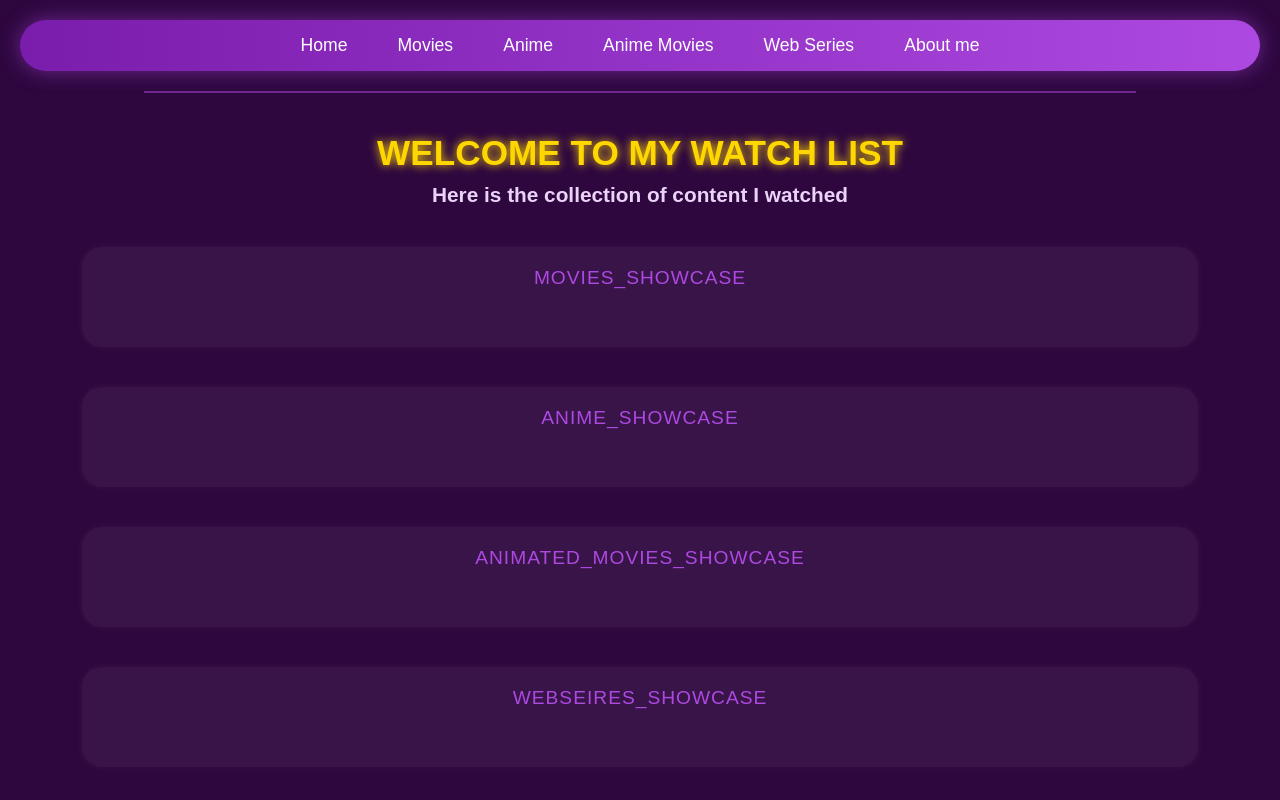
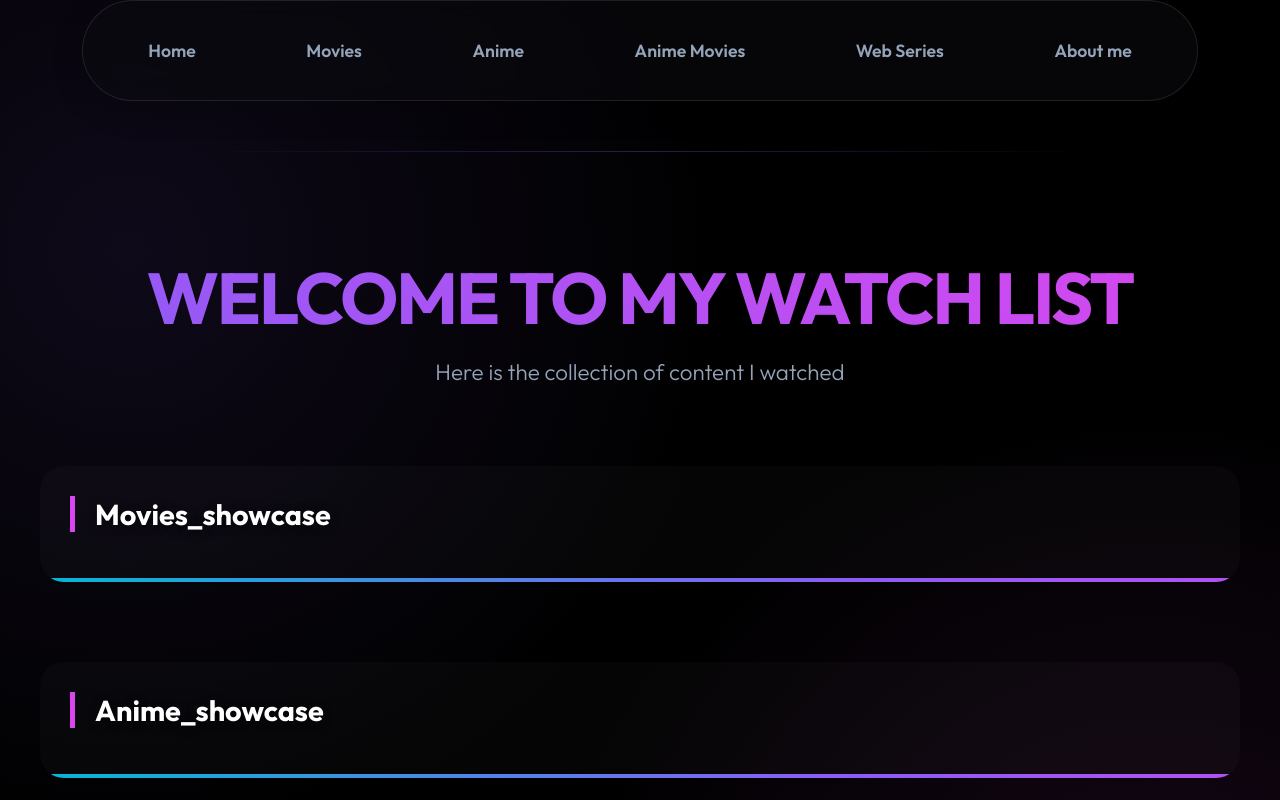
Before and after one commit to sgsuper12373/Movie_tracker, a plain HTML site: page index.html in a window 1280 px wide. Shown: the top 800 px of the page. Drawn offline with Linux system fonts and the light colour scheme.

Commit message:
some changes to looks

```diff
--- a/index.html
+++ b/index.html
@@ -1,27 +1,32 @@
 <!DOCTYPE html>
 <html lang="en">
+
 <head>
     <meta charset="UTF-8">
     <meta name="viewport" content="width=device-width, initial-scale=1.0">
-    <title>Document</title>
+    <title>Movie Tracker</title>
+    <link rel="preconnect" href="https://fonts.googleapis.com">
+    <link rel="preconnect" href="https://fonts.gstatic.com" crossorigin>
+    <link href="https://fonts.googleapis.com/css2?family=Outfit:wght@300;400;500;600;700&display=swap" rel="stylesheet">
     <link rel="stylesheet" href="style.css">
 </head>
+
 <body>
-    <div>
-    <nav>
-        <li class="nav_list"  id="home">Home</li>
-        <li class="nav_list"  id="Movies">Movies</li>
-        <li class="nav_list"  id="Anime">Anime</li>
-        <li class="nav_list"  id="Anime_movies">Anime Movies</li>
-        <li class="nav_list"  id="Web_Series">Web Series</li>
-        <li class="nav_list"  id="About_me">About me</li>
-    </nav>
+    <div class="nav_container">
+        <nav>
+            <li class="nav_list" id="home">Home</li>
+            <li class="nav_list" id="Movies">Movies</li>
+            <li class="nav_list" id="Anime">Anime</li>
+            <li class="nav_list" id="Anime_movies">Anime Movies</li>
+            <li class="nav_list" id="Web_Series">Web Series</li>
+            <li class="nav_list" id="About_me">About me</li>
+        </nav>
     </div>
 
-    <hr/>
+    <hr />
 
-    <h2 id="Greetings" >WELCOME TO MY WATCH LIST</h2>
-    <h3 id="Title" >Here is the collection of content I watched</h3>
+    <h2 id="Greetings">WELCOME TO MY WATCH LIST</h2>
+    <h3 id="Title">Here is the collection of content I watched</h3>
 
     <div id="Movies_showcase" class="quick_links">
 
@@ -44,4 +49,5 @@
 
 
 </body>
+
 </html>
--- a/style.css
+++ b/style.css
@@ -1,111 +1,311 @@
+/* Modern Premium Design - Movie Tracker */
+:root {
+    /* Color Palette - Deep Dark & Neon Accents */
+    --bg-color: #000000;
+    --surface-color: #13131f;
+    --surface-hover: #1c1c2e;
+    --primary-color: #8b5cf6;
+    /* Violet */
+    --secondary-color: #d946ef;
+    /* Fuchsia */
+    --accent-color: #06b6d4;
+    /* Cyan */
+    --text-primary: #ffffff;
+    --text-secondary: #94a3b8;
+
+    /* Gradients */
+    --gradient-primary: linear-gradient(135deg, var(--primary-color), var(--secondary-color));
+    --gradient-glow: linear-gradient(45deg, var(--primary-color), var(--secondary-color), var(--accent-color));
+    --gradient-flow: linear-gradient(90deg, var(--primary-color), var(--secondary-color), var(--accent-color), var(--primary-color));
+
+    /* Effects */
+    --glass-bg: rgba(19, 19, 31, 0.7);
+    --glass-border: 1px solid rgba(255, 255, 255, 0.1);
+    --shadow-glow: 0 0 20px rgba(139, 92, 246, 0.3);
+    --shadow-card: 0 10px 30px rgba(0, 0, 0, 0.5);
+
+    /* Spacing */
+    --container-width: 1200px;
+    --header-height: 80px;
+}
+
 * {
     margin: 0;
     padding: 0;
     box-sizing: border-box;
-    font-family: "Poppins", sans-serif;
 }
 
 body {
-    background-color: #2E073F;
-    color: #fff;
+    background-color: var(--bg-color);
+    color: var(--text-primary);
+    font-family: 'Outfit', sans-serif;
     min-height: 100vh;
-    padding: 20px;
+    overflow-x: hidden;
+    background-image:
+        radial-gradient(circle at 10% 20%, rgba(139, 92, 246, 0.1) 0%, transparent 40%),
+        radial-gradient(circle at 90% 80%, rgba(217, 70, 239, 0.1) 0%, transparent 40%);
+}
+
+/* Navigation */
+.nav_container {
+    width: 100%;
+    /* position: sticky; */
+    top: 30px;
+    z-index: 100;
+    display: flex;
+    justify-content: center;
+    padding: 0 20px;
 }
 
 nav {
+    background: rgba(10, 10, 15, 0.6);
+    backdrop-filter: blur(12px);
+    -webkit-backdrop-filter: blur(12px);
+    border: var(--glass-border);
+    /* Increased size (approx 1.5x padding) */
+    width: 90%;
+    padding: 30px;
+    border-radius: 100px;
     display: flex;
-    justify-content: center;
-    background: linear-gradient(90deg, #7A1CAC, #AD49E1);
-    border-radius: 50px;
-    box-shadow: 0 0 20px rgba(173, 73, 225, 0.5);
-    padding: 15px 0;
-    margin-bottom: 20px;
+    justify-content: space-around;
+    gap: 40px;
+    box-shadow: 0 8px 32px rgba(0, 0, 0, 0.2);
+    transition: all 0.3s ease;
+
 }
 
 .nav_list {
     list-style: none;
-    margin: 0 25px;
+    color: var(--text-secondary);
+    font-weight: 600;
+    /* Increased font size */
     font-size: 1.1rem;
-    font-weight: 500;
     cursor: pointer;
-    transition: all 0.3s ease;
+    transition: all 0.4s cubic-bezier(0.175, 0.885, 0.32, 1.275);
+    display: flex;
     position: relative;
+    padding: 8px 16px;
+    border-radius: 30px;
 }
 
-.nav_list::after {
-    content: "  ";
-    position: absolute;
-    bottom: -5px;
-    left: 50%;
-    transform: translateX(-50%);
-    width: 0%;
-    height: 3px;
-    background-color: #fff;
-    border-radius: 10px;
-    transition: width 0.3s ease;
+/* Hover Effects for Navbar */
+.nav_list:hover {
+    color: var(--text-primary);
+    background: rgba(99, 101, 230, 0.1);
+    transform: scale(1.2);
+    /* Make it bigger */
+    box-shadow: 0 0 20px rgba(255, 255, 255, 0.4);
+    /* Glow effect */
+    text-shadow: 0 0 8px rgba(255, 255, 255, 0.5);
 }
 
-.nav_list:hover::after {
-    width: 60%;
+.nav_list.active,
+.nav_list:active {
+    color: var(--text-primary);
+    transform: scale(0.95);
 }
 
-.nav_list:hover {
-    color: #FFD700;
-    transform: scale(1.1);
-}
-
-/* Headings */
+/* Header Section */
 #Greetings {
     text-align: center;
-    font-size: 2.2rem;
-    color: #FFD700;
-    margin-top: 40px;
-    text-shadow: 0 0 10px #FFD700;
+    font-size: 4.5rem;
+    font-weight: 800;
+    margin-top: 100px;
+    background: var(--gradient-glow);
+    background-size: 200% auto;
+    -webkit-background-clip: text;
+    background-clip: text;
+    color: transparent;
+    letter-spacing: -2px;
+    animation: fadeInDown 0.8s ease-out, gradientMove 5s linear infinite;
 }
 
 #Title {
     text-align: center;
-    font-size: 1.3rem;
-    color: #EBD3F8;
-    margin-top: 10px;
-    margin-bottom: 40px;
+    font-size: 1.4rem;
+    color: var(--text-secondary);
+    margin-top: 15px;
+    margin-bottom: 80px;
+    font-weight: 300;
+    animation: fadeInUp 0.8s ease-out 0.2s backwards;
 }
 
 hr {
     border: none;
-    border-top: 2px solid #AD49E1;
-    width: 80%;
-    margin: 20px auto;
-    opacity: 0.5;
+    height: 1px;
+    background: linear-gradient(90deg, transparent, var(--primary-color), transparent);
+    width: 70%;
+    margin: 50px auto;
+    opacity: 0.3;
 }
 
+/* Content Sections */
 .quick_links {
-    display: flex;
-    flex-wrap: wrap;
-    justify-content: center;
-    gap: 25px;
-    margin: 40px auto;
-    width: 90%;
-    min-height: 100px;
-    padding: 20px;
-    border-radius: 20px;
-    background: rgba(255, 255, 255, 0.05);
-    box-shadow: 0 0 10px rgba(255, 255, 255, 0.05);
-    transition: background 0.3s ease;
+    display: grid;
+    grid-template-columns: repeat(auto-fill, minmax(280px, 1fr));
+    gap: 30px;
+    max-width: var(--container-width);
+    margin: 0 auto 80px;
+    padding: 30px;
+    border-radius: 24px;
+    position: relative;
+    background: rgba(255, 255, 255, 0.02);
+    overflow: hidden;
 }
 
-.quick_links:hover {
-    background: rgba(255, 255, 255, 0.1);
+/* Gradient Flow Animation for Quick Links Container */
+.quick_links::after {
+    content: '';
+    position: absolute;
+    bottom: 0;
+    left: 0;
+    width: 100%;
+    height: 4px;
+    background: var(--gradient-flow);
+    background-size: 200% auto;
+    animation: gradientFlow 3s linear infinite;
 }
 
+/* Section Titles */
 .quick_links::before {
     content: attr(id);
-    display: block;
+    grid-column: 1 / -1;
+    font-size: 1.8rem;
+    font-weight: 700;
+    color: var(--text-primary);
+    margin-bottom: 20px;
+    text-transform: capitalize;
+    border-left: 5px solid var(--secondary-color);
+    padding-left: 20px;
+    display: flex;
+    align-items: center;
+    text-shadow: 0 2px 10px rgba(0, 0, 0, 0.5);
+}
+
+/* Empty State */
+.quick_links:empty::after {
+    content: "No content yet";
+    grid-column: 1 / -1;
     text-align: center;
-    width: 100%;
-    font-size: 1.2rem;
-    color: #AD49E1;
-    text-transform: uppercase;
-    letter-spacing: 1px;
-    margin-bottom: 10px;
+    padding: 60px;
+    background: var(--surface-color);
+    border: var(--glass-border);
+    border-radius: 20px;
+    color: var(--text-secondary);
+    font-style: italic;
+    font-size: 1.1rem;
+    /* Reset animation for the empty state text so it doesn't look like the border */
+    height: auto;
+    width: auto;
+    position: static;
+    animation: none;
+    box-shadow: inset 0 0 20px rgba(0, 0, 0, 0.2);
 }
+
+/* Animations */
+@keyframes fadeInDown {
+    from {
+        opacity: 0;
+        transform: translateY(-30px);
+    }
+
+    to {
+        opacity: 1;
+        transform: translateY(0);
+    }
+}
+
+@keyframes fadeInUp {
+    from {
+        opacity: 0;
+        transform: translateY(30px);
+    }
+
+    to {
+        opacity: 1;
+        transform: translateY(0);
+    }
+}
+
+@keyframes gradientMove {
+    0% {
+        background-position: 0% 50%;
+    }
+
+    50% {
+        background-position: 100% 50%;
+    }
+
+    100% {
+        background-position: 0% 50%;
+    }
+}
+
+@keyframes gradientFlow {
+    0% {
+        background-position: 0% 0%;
+    }
+
+    100% {
+        background-position: 200% 0%;
+    }
+}
+
+/* Responsive Design */
+@media (max-width: 1024px) {
+    nav {
+        padding: 15px 30px;
+        gap: 20px;
+    }
+
+    .nav_list {
+        font-size: 1rem;
+    }
+}
+
+@media (max-width: 768px) {
+    .nav_container {
+        top: 10px;
+        padding: 0 10px;
+    }
+
+    nav {
+        width: 100%;
+        padding: 15px 20px;
+        gap: 15px;
+        justify-content: flex-start;
+        overflow-x: auto;
+        -webkit-overflow-scrolling: touch;
+        border-radius: 20px;
+        /* Hide scrollbar */
+        scrollbar-width: none;
+    }
+
+    nav::-webkit-scrollbar {
+        display: none;
+    }
+
+    .nav_list {
+        white-space: nowrap;
+        font-size: 0.9rem;
+        padding: 6px 12px;
+    }
+
+    #Greetings {
+        font-size: 2.8rem;
+        padding: 0 15px;
+        margin-top: 60px;
+    }
+
+    #Title {
+        font-size: 1.1rem;
+        padding: 0 20px;
+    }
+
+    .quick_links {
+        grid-template-columns: 1fr;
+        /* Stack cards on mobile */
+        padding: 20px;
+        margin-bottom: 40px;
+    }
+}
```
